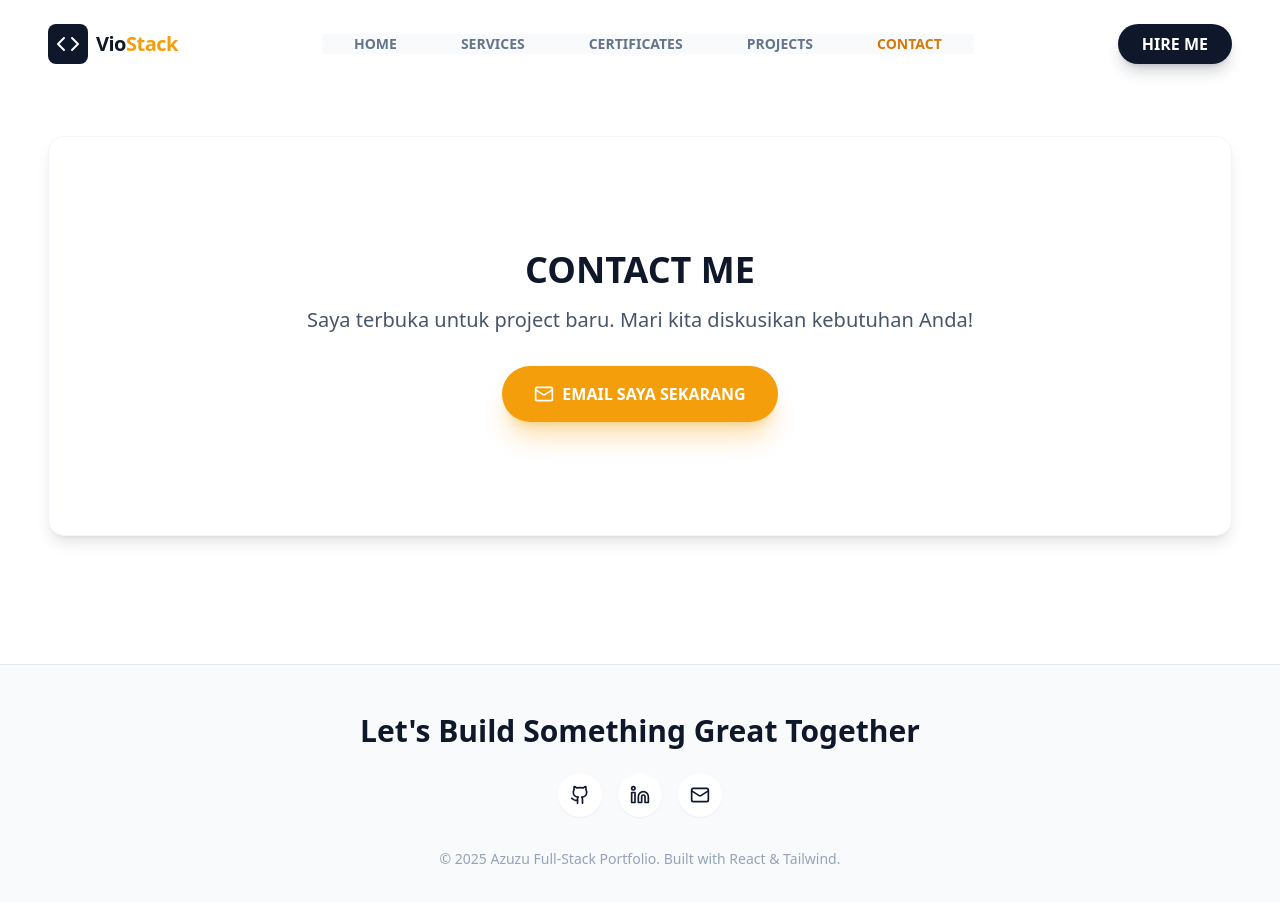
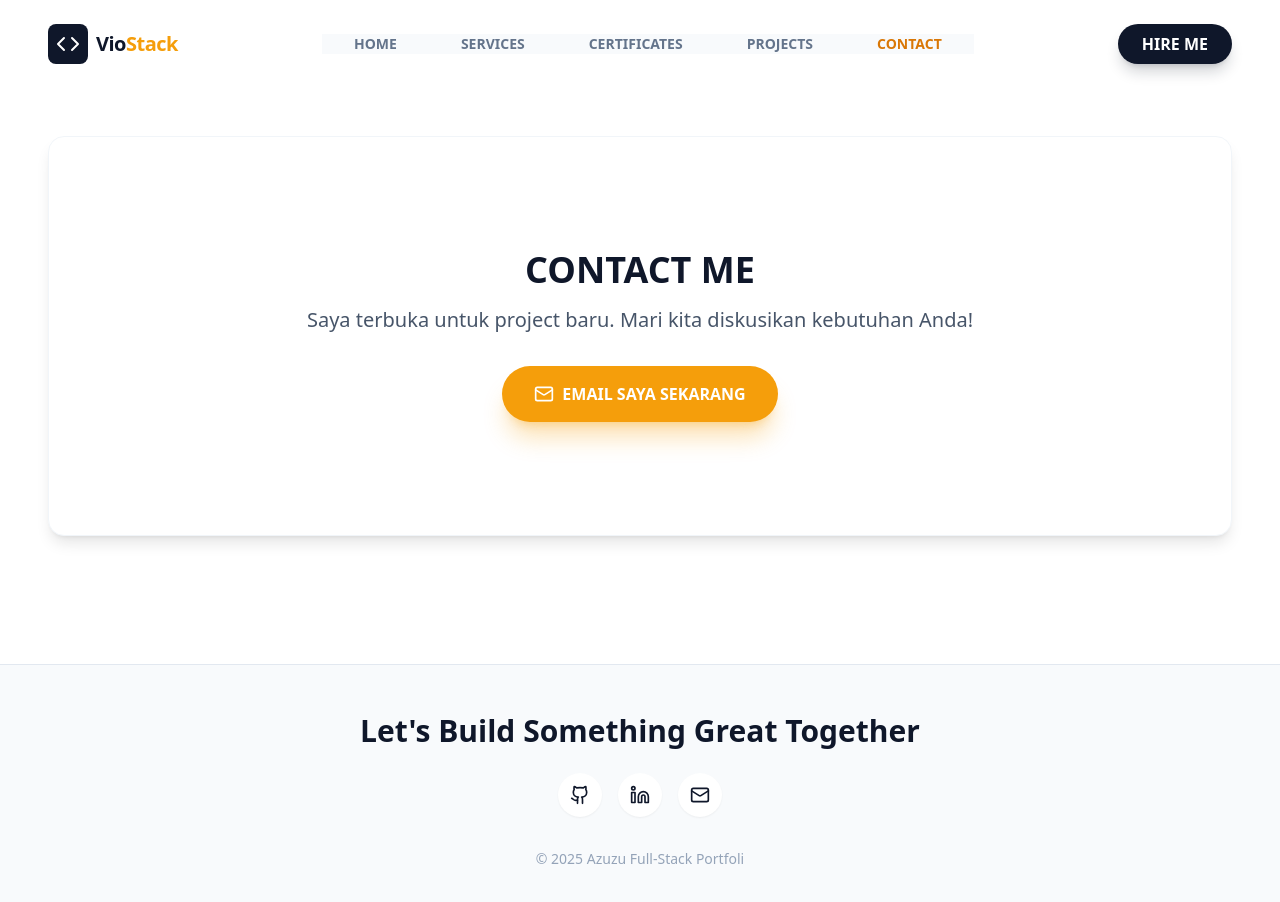
Before and after one commit to viiazuh/-portofolio, a React (Vite) app: page /contact in a window 1280 px wide. Shown: the top 902 px of the page. Built offline with nearby package versions, Linux system fonts and the light colour scheme.

Commit message:
Final Polish: C

```diff
--- a/src/components/Footer.jsx
+++ b/src/components/Footer.jsx
@@ -9,7 +9,7 @@ const Footer = () => {
         <a href="https://www.linkedin.com/in/vio-azuhri-b5a25530a" target="_blank" rel="noopener noreferrer" className="p-3 bg-white shadow-sm rounded-full hover:text-white hover:bg-blue-600 transition-all"><Linkedin size={20}/></a>
         <a href="mailto:sequadtaswan@gmail.com" className="p-3 bg-white shadow-sm rounded-full hover:text-white hover:bg-red-500 transition-all"><Mail size={20}/></a>
         </div>
-        <p className="text-slate-400 text-sm font-medium">© 2025 Azuzu Full-Stack Portfolio. Built with React & Tailwind.</p>
+        <p className="text-slate-400 text-sm font-medium">© 2025 Azuzu Full-Stack Portfoli</p>
     </footer>
   );
 };
```
